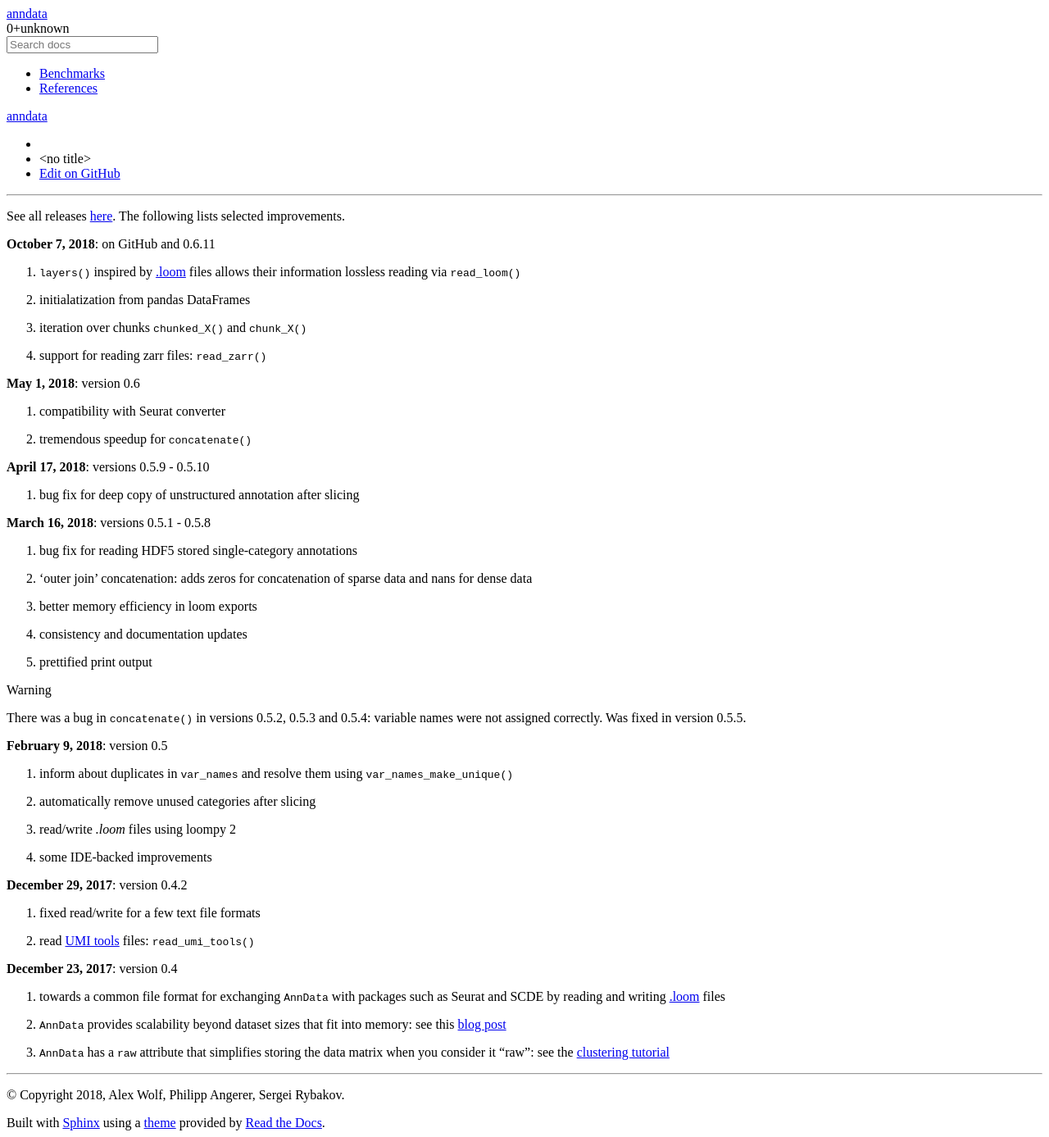
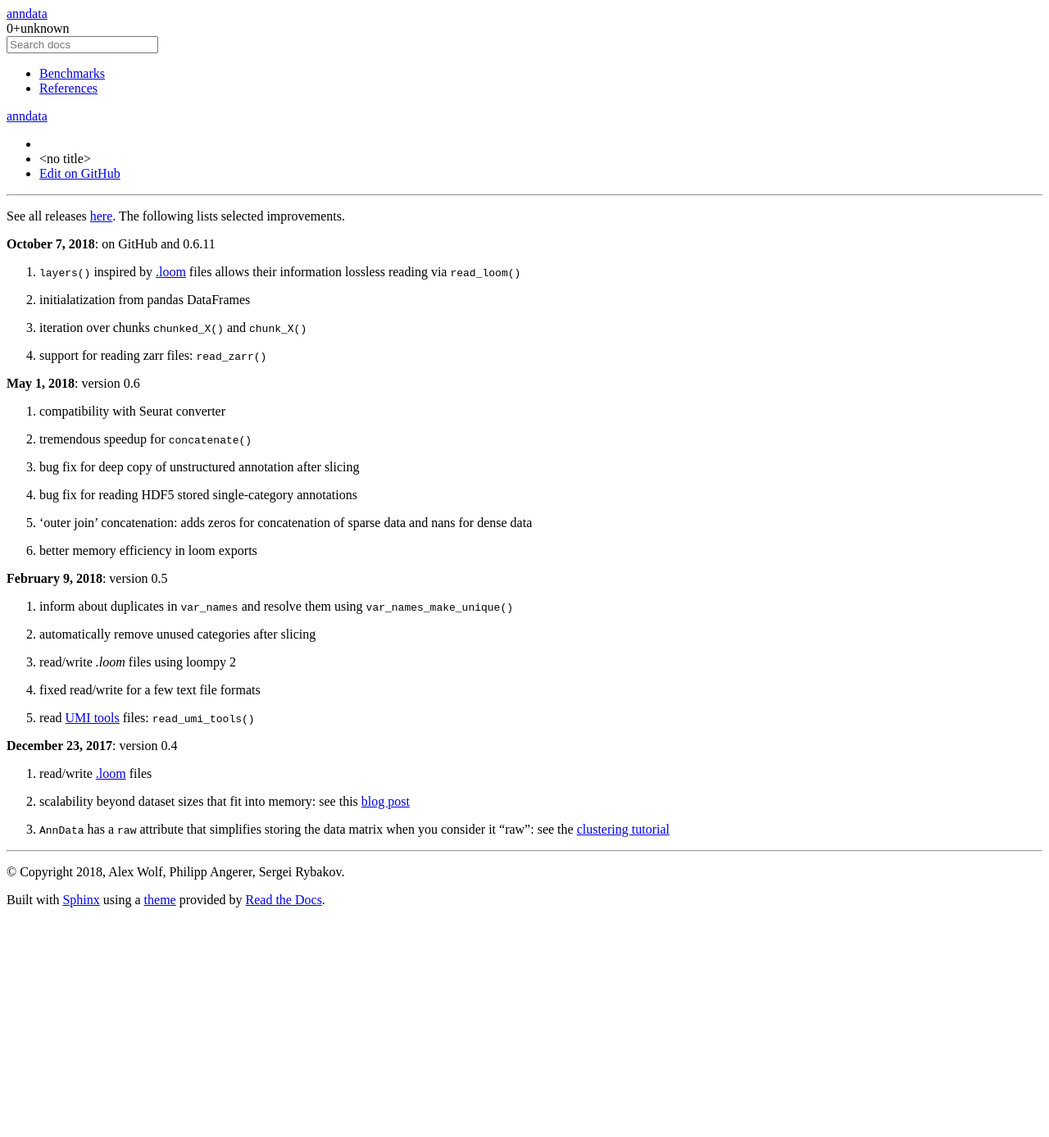
Before and after one commit to scverse/anndata, a Sphinx documentation site: the page built from docs/release_notes.rst, in a window 1280 px wide. Shown: the whole page at 82% size. Built offline with Sphinx 7.4.7 and the Read the Docs theme 2.0.0, drawn with Linux system fonts in a browser that asks for light colours; after the commit the page ends 1115 px from its top, so only the background shows below that.

Commit message:
cleaned up release notes

```diff
--- a/docs/release_notes.rst
+++ b/docs/release_notes.rst
@@ -13,26 +13,10 @@ See all releases `here <https://github.com/theislab/anndata/releases>`_. The fol
 
 1. compatibility with Seurat converter
 2. tremendous speedup for :func:`~anndata.AnnData.concatenate`
-
-
-**April 17, 2018**: versions 0.5.9 - 0.5.10
-
-1. bug fix for deep copy of unstructured annotation after slicing
-
-
-**March 16, 2018**: versions 0.5.1 - 0.5.8
-
-1. bug fix for reading HDF5 stored single-category annotations
-2. 'outer join' concatenation: adds zeros for concatenation of sparse data and nans for dense data
-3. better memory efficiency in loom exports
-4. consistency and documentation updates
-5. prettified print output
-
-.. warning::
-
-    There was a bug in :func:`~anndata.AnnData.concatenate` in versions 0.5.2,
-    0.5.3 and 0.5.4: variable names were not assigned correctly. Was fixed in
-    version 0.5.5.
+3. bug fix for deep copy of unstructured annotation after slicing
+4. bug fix for reading HDF5 stored single-category annotations
+5. 'outer join' concatenation: adds zeros for concatenation of sparse data and nans for dense data
+6. better memory efficiency in loom exports
 
 
 **February 9, 2018**: version 0.5
@@ -40,22 +24,14 @@ See all releases `here <https://github.com/theislab/anndata/releases>`_. The fol
 1. inform about duplicates in :class:`~anndata.AnnData.var_names` and resolve them using :func:`~anndata.AnnData.var_names_make_unique`
 2. automatically remove unused categories after slicing
 3. read/write `.loom` files using loompy 2
-4. some IDE-backed improvements
-
-
-**December 29, 2017**: version 0.4.2
-
-1. fixed read/write for a few text file formats
-2. read `UMI tools <https://github.com/CGATOxford/UMI-tools>`__ files: :func:`~anndata.read_umi_tools`
+4. fixed read/write for a few text file formats
+5. read `UMI tools <https://github.com/CGATOxford/UMI-tools>`__ files: :func:`~anndata.read_umi_tools`
 
 
 **December 23, 2017**: version 0.4
 
-1. towards a common file format for exchanging :class:`~anndata.AnnData` with
-   packages such as Seurat and SCDE by reading and writing `.loom
-   <http://loompy.org>`__ files
-2. :class:`~anndata.AnnData`
-   provides scalability beyond dataset sizes that fit into memory: see this
+1. read/write `.loom <http://loompy.org>`__ files
+2. scalability beyond dataset sizes that fit into memory: see this
    `blog post
    <http://falexwolf.de/blog/171223_AnnData_indexing_views_HDF5-backing/>`__
 3. :class:`~anndata.AnnData` has a :class:`~anndata.AnnData.raw` attribute
```
